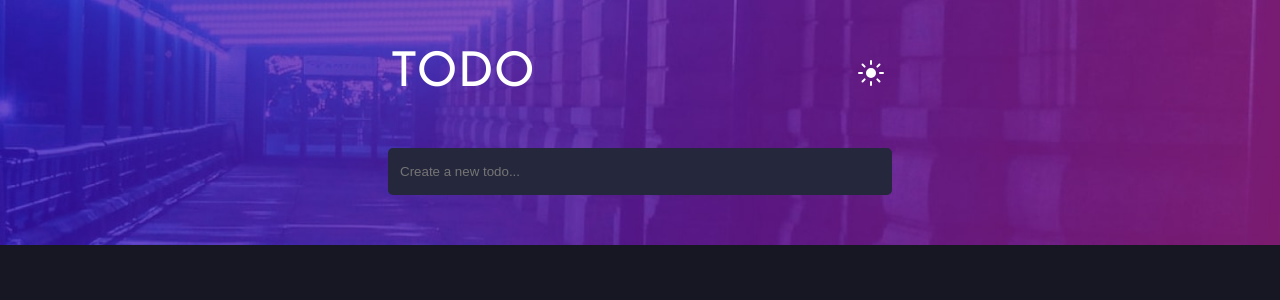
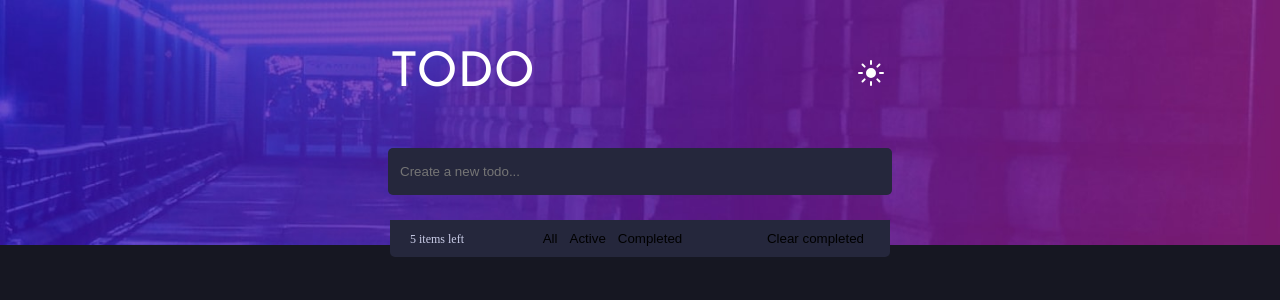
Before and after one commit to tamasgyetvan/Todo_App, a React (Vite) app: page / in a window 1280 px wide. Shown: the top 300 px of the page. Built offline with nearby package versions, Linux system fonts and the light colour scheme.

Commit message:
Create Filter component

```diff
--- a/src/App.tsx
+++ b/src/App.tsx
@@ -1,17 +1,29 @@
+import { useState } from "react";
 import "./App.module.css";
-
 import { Header } from "./components/Header/Header";
 import { TodoCreator } from "./components/TodoCreator/TodoCreator";
 import { TodoList } from "./components/TodoList/TodoList";
 import { Wrapper } from "./components/Wrapper/Wrapper";
+import { Filter } from "./components/Filter/Filter";
+import { useTodoStore } from "./store";
+
 function App() {
+  const [filter, setFilter] = useState<string | null>("all");
+  const todoList = useTodoStore((state) => state.todoList);
+
+  function handleFilterChange(e: React.MouseEvent<HTMLButtonElement>) {
+    const target = e.target as HTMLButtonElement;
+    setFilter(target.getAttribute("data-filter"));
+  }
+
   return (
     <>
       <Wrapper>
         <Header />
         <TodoCreator />
       </Wrapper>
-      <TodoList />
+      <TodoList todoList={todoList} filter={filter} />
+      <Filter handleClick={handleFilterChange} />
     </>
   );
 }
--- /dev/null
+++ b/src/components/Filter/Filter.tsx
@@ -0,0 +1,23 @@
+import styles from "./filter.module.css";
+type FilterProps = {
+  handleClick: (e: React.MouseEvent<HTMLButtonElement>) => void;
+};
+export function Filter({ handleClick }: FilterProps) {
+  return (
+    <section className={styles.filter}>
+      <p>5 items left</p>
+      <div>
+        <button type="button" data-filter="all" onClick={handleClick}>
+          All
+        </button>
+        <button type="button" data-filter="activeOnly" onClick={handleClick}>
+          Active
+        </button>
+        <button type="button" data-filter="completeOnly" onClick={handleClick}>
+          Completed
+        </button>
+      </div>
+      <button>Clear completed</button>
+    </section>
+  );
+}
--- /dev/null
+++ b/src/components/Filter/filter.module.css
@@ -0,0 +1,17 @@
+.filter {
+  display: flex;
+  align-items: center;
+  justify-content: space-between;
+  background-color: red;
+  margin: 0 auto;
+  width: 500px;
+  font-size: 1.2rem;
+  position: relative;
+  bottom: 25px;
+  padding: 10px 20px;
+  box-sizing: border-box;
+  border-bottom-right-radius: 5px;
+  border-bottom-left-radius: 5px;
+  background-color: var(--veryDarkDesaturatedBlue);
+  color: var(--lightGrayishBlue);
+}
--- a/src/components/TodoCard/todocard.module.css
+++ b/src/components/TodoCard/todocard.module.css
@@ -20,6 +20,7 @@
 
 .card:nth-child(1) {
   border-top-right-radius: 5px;
+  border-top-left-radius: 5px;
 }
 .title {
   font-size: 1.8rem;
--- a/src/components/TodoList/TodoList.tsx
+++ b/src/components/TodoList/TodoList.tsx
@@ -1,14 +1,42 @@
-import { useTodoStore } from "../../store";
+import { Todo } from "../../store";
 import { TodoCard } from "../TodoCard/TodoCard";
 import styles from "./todolist.module.css";
-export function TodoList() {
-  const todoList = useTodoStore((state) => state.todoList);
 
+type TodoListProps = {
+  todoList: Todo[];
+  filter: string | null;
+};
+export function TodoList({ todoList, filter }: TodoListProps) {
+  if (filter === "completeOnly") {
     return (
       <section className={styles.container}>
-      {todoList.map((todo) => (
+        {todoList.map((todo: Todo) =>
+          todo.isComplete == true ? (
+            <TodoCard key={todo.id} todo={todo} />
+          ) : null
+        )}
+      </section>
+    );
+  }
+  if (filter === "all") {
+    return (
+      <section className={styles.container}>
+        {todoList.map((todo: Todo) => (
           <TodoCard key={todo.id} todo={todo} />
         ))}
       </section>
     );
   }
+
+  if (filter === "activeOnly") {
+    return (
+      <section className={styles.container}>
+        {todoList.map((todo: Todo) =>
+          todo.isComplete == true ? null : (
+            <TodoCard key={todo.id} todo={todo} />
+          )
+        )}
+      </section>
+    );
+  }
+}
```
Lines whose indentation alone changed are shown as unchanged.
